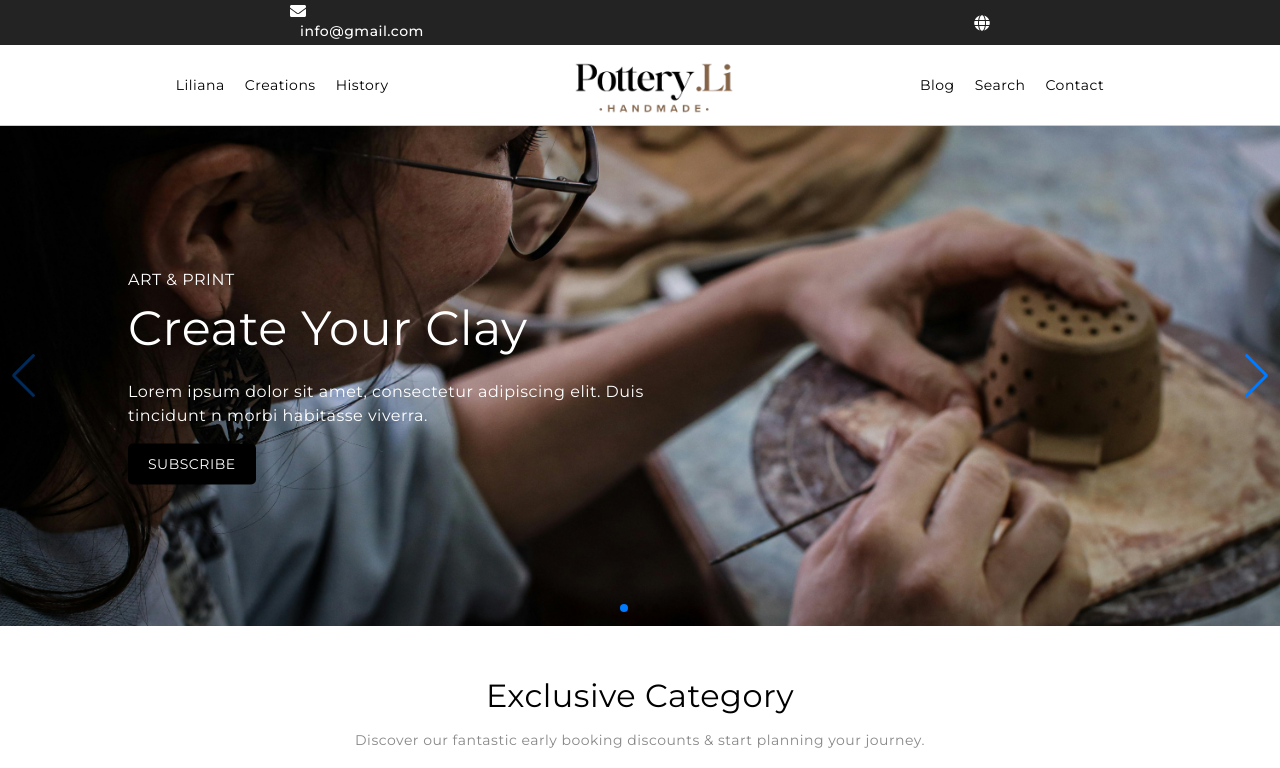
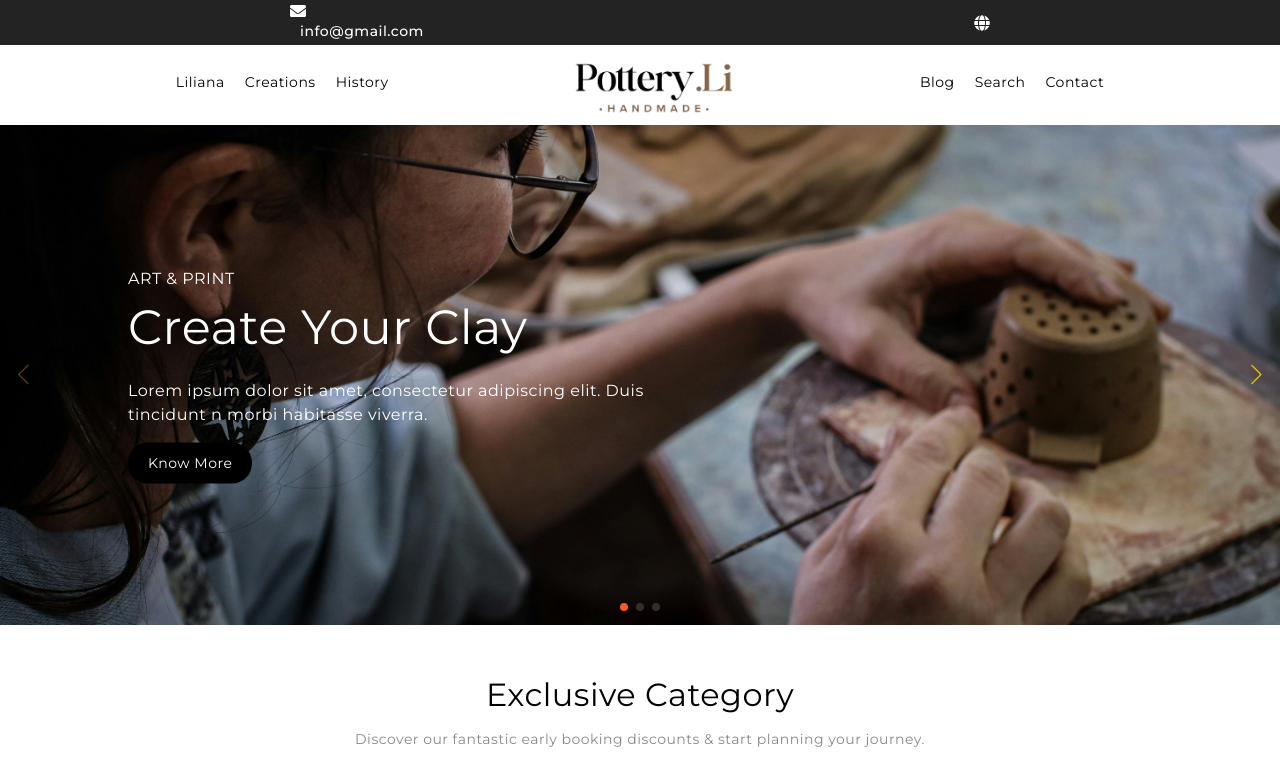
Before and after one commit to riboldicamila/01productwebsite, a React (Vite) app: page / in a window 1280 px wide. Shown: the top 768 px of the page. Built offline with nearby package versions, Linux system fonts and the light colour scheme; grey boxes are pictures that could not be loaded.

Commit message:
style updates

```diff
--- a/src/Components/Button.css
+++ b/src/Components/Button.css
@@ -3,7 +3,7 @@
     color: white;
     border: none;
     padding: 10px 20px;
-    border-radius: 5px;
+    border-radius: 20px;
     cursor: pointer;
     transition: background-color 0.2s ease;
   }
--- a/src/Components/Button.jsx
+++ b/src/Components/Button.jsx
@@ -1,7 +1,7 @@
 import { useState } from 'react';
 import '../Components/Button.css'
 
-function GenericButton() {
+function GenericButton({ className = '', text = 'SUBSCRIBE' }) {
   const [isHovered, setIsHovered] = useState(false);
 
   const handleMouseEnter = () => {
@@ -14,13 +14,13 @@ function GenericButton() {
 
   return (
     <button
-      className={`subscribe-button ${isHovered ? 'hover' : ''}`}
+      className={`subscribe-button ${className} ${isHovered ? 'hover' : ''}`}
       onMouseEnter={handleMouseEnter}
       onMouseLeave={handleMouseLeave}
     >
-      SUBSCRIBE
+      {text}
     </button>
   );
 }
 
-export default  GenericButton;
+export default GenericButton;
--- /dev/null
+++ b/src/Components/Carousel/Carousel.css
@@ -0,0 +1,21 @@
+.swiper-pagination-bullet {
+    background-color: #ccc;
+    transition: background-color 0.3s;
+  }
+
+  .swiper-pagination-bullet-active {
+    background-color: #ff5722;
+  }
+
+.swiper-button-next,
+.swiper-button-prev {
+  color: #ff0000;
+  background-color: transparent;
+  padding: 10px;
+}
+
+.swiper-button-next::after,
+.swiper-button-prev::after {
+  font-size: 20px;
+  color: #e4c110;
+}
--- a/src/Components/Carousel.jsx
+++ b/src/Components/Carousel/Carousel.jsx
@@ -4,7 +4,8 @@ import { Navigation, Pagination } from "swiper/modules";
 import "swiper/css";
 import "swiper/css/navigation";
 import "swiper/css/pagination";
-import GenericButton from "./Button";
+import "./Carousel.css"
+import GenericButton from "../Button";
 
 function Carousel({ image1, image2, image3 }) {
   return (
@@ -58,7 +59,7 @@ function Carousel({ image1, image2, image3 }) {
                 Lorem ipsum dolor sit amet, consectetur adipiscing elit. Duis
                 tincidunt n morbi habitasse viverra.
               </p>
-              <GenericButton />
+              <GenericButton text="Know More" />
             </div>
           )}
         </SwiperSlide>
--- a/src/Components/InformationBanner/InformacionBanner.jsx
+++ b/src/Components/InformationBanner/InformacionBanner.jsx
@@ -1,4 +1,5 @@
 import AnimatedGif from '../AnimatedGif';
+import GenericButton from '../Button';
 import './InformationBanner.css';
 
 const InformationBanner = ({ title, description, benefits }) => {
@@ -15,7 +16,7 @@ const InformationBanner = ({ title, description, benefits }) => {
           </div>
         ))}
       </div>
-      <button className="read-more-btn">Read More</button>
+      <GenericButton />
     </section>
   );
 };
--- a/src/Components/Navbar/Navbar.css
+++ b/src/Components/Navbar/Navbar.css
@@ -47,9 +47,23 @@
 
 .nav-links li {
   cursor: pointer;
+  position: relative;
+  padding-bottom: 5px;
+  display: inline-block;
 }
 
-.thin-line {
-  height: 1px;
-  background-color: #ccc;
+.nav-links li::after {
+  content: "";
+  position: absolute;
+  bottom: 0;
+  left: 50%;
+  transform: translateX(-50%);
+  width: 0%;
+  height: 2px;
+  background-color: grey;
+  transition: width 0.5s ease;
 }
+
+.nav-links li:hover::after {
+  width: 70%;
+}
--- a/src/Components/Navbar/Navbar.jsx
+++ b/src/Components/Navbar/Navbar.jsx
@@ -1,15 +1,16 @@
 import { FaEnvelope, FaGlobe } from 'react-icons/fa';
+import { Link } from 'react-router-dom';  // Import Link for navigation
 import logoImage from '../Images/logo.png'
 import './navbar.css';
 
 function Navbar() {
   return (
-<div>
+    <div>
       <div className="top-bar">
         <span className="email">
-        <span className="nav-icon">
-        <FaEnvelope />
-        </span>
+          <span className="nav-icon">
+            <FaEnvelope />
+          </span>
           info@gmail.com
         </span>
         <span className="nav-icon">
@@ -18,10 +19,10 @@ function Navbar() {
       </div>
       <nav className="navbar">
         <div className="left-side">
-        <ul className="nav-links">
-            <li>Liliana </li>
-            <li>Creations</li>
-            <li>History</li>
+          <ul className="nav-links">
+            <li><Link to="/">Liliana</Link></li> {/* Use Link for navigation */}
+            <li><Link to="/">Creations</Link></li> {/* Use Link for navigation */}
+            <li><Link to="/">History</Link></li> {/* Use Link for navigation */}
           </ul>
         </div>
         <div className="logo">
@@ -29,15 +30,15 @@ function Navbar() {
         </div>
         <div className="right-side">
           <ul className="nav-links">
-            <li>Blog</li>
-            <li>Search</li>
-            <li>Contact</li>
+            <li><Link to="/blog">Blog</Link></li> {/* Use Link for navigation */}
+            <li><Link to="/search">Search</Link></li> {/* Use Link for navigation */}
+            <li><Link to="/contact">Contact</Link></li> {/* Use Link for navigation */}
           </ul>
         </div>
       </nav>
       <div className="thin-line"></div>
     </div>
-  )
+  );
 }
 
-export default Navbar
+export default Navbar;
--- a/src/Pages/Home/Home.jsx
+++ b/src/Pages/Home/Home.jsx
@@ -1,6 +1,5 @@
-import AnimatedGif from "../../Components/AnimatedGif";
-import BlogCarousel from "../../Components/BlogCarousel/BlogCarousel";
-import Carousel from "../../Components/Carousel";
+
+import Carousel from "../../Components/Carousel/Carousel";
 import pottery01 from "../../Components/Images/pottery01.jpg";
 import pottery02 from "../../Components/Images/pottery02.jpg";
 import pottery03 from "../../Components/Images/pottery03.jpg";
```
